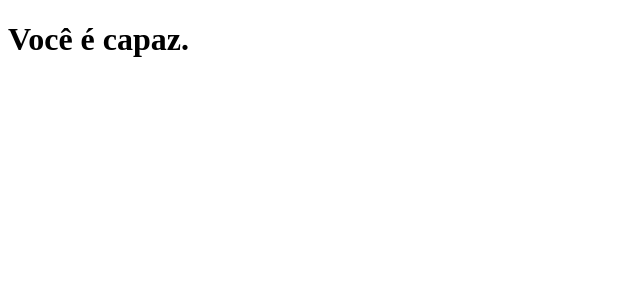
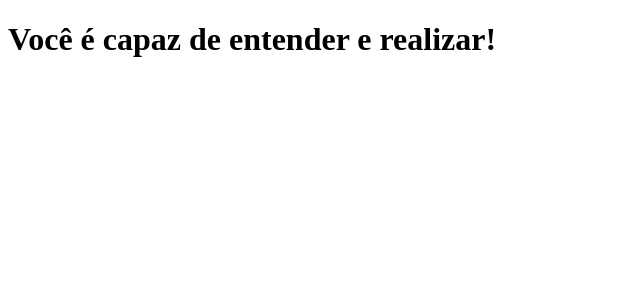
Before and after one commit to vitoriaA-santos/clone-tabnews, a Next.js app: page / in a window 1280 px wide. Shown: the top 300 px of the page, without its empty margins (0-640 px from the left). Built offline with nearby package versions, Linux system fonts and the light colour scheme.

Commit message:
atualização

```diff
--- a/pages/index.js
+++ b/pages/index.js
@@ -1,5 +1,5 @@
 function Home() {
-return <h1>Você é capaz. </h1>
+return <h1>Você é capaz de entender e realizar!</h1>
 }
 
 export default Home;
```
